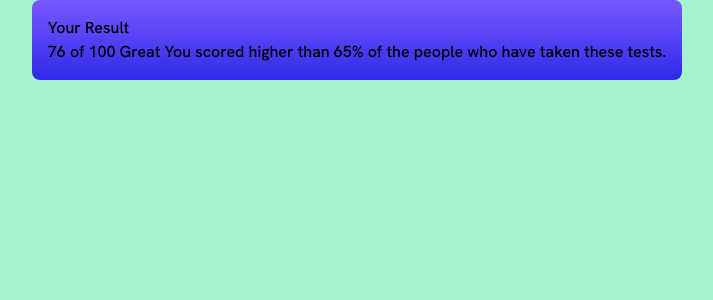
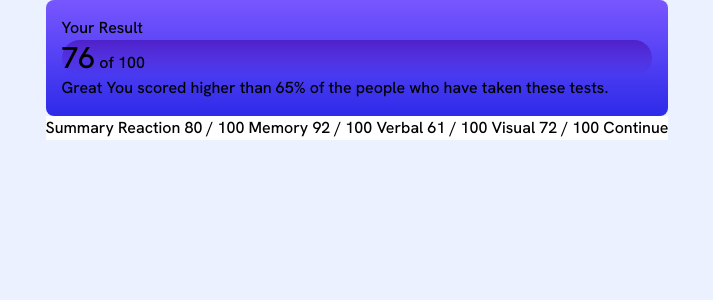
Before and after one commit to lilKriT/FEM-Results-Summary-Component, a React (Vite) app: page / in a window 1280 px wide. Shown: the top 300 px of the page, without its empty margins (283-996 px from the left). Built offline with nearby package versions, Linux system fonts and the light colour scheme.

Commit message:
Styling.

```diff
--- a/src/Summary.tsx
+++ b/src/Summary.tsx
@@ -2,16 +2,22 @@ import React from "react";
 
 const Summary = () => {
   return (
-    <section className="bg-emerald-200 h-screen w-screen flex justify-center ">
+    <section className="bg-paleBlue h-screen w-screen flex justify-center ">
       <div>
         {/* Left Column */}
         <div className="bgGradient rounded-lg p-4">
           <h2>Your Result</h2>
-          76 of 100 Great You scored higher than 65% of the people who have
-          taken these tests.
+          <div className="circleGradient rounded-full">
+            <span className="text-3xl">76</span> of 100
+          </div>
+          Great You scored higher than 65% of the people who have taken these
+          tests.
         </div>
         {/* Right Column */}
-        <div></div>
+        <div className="bg-white">
+          Summary Reaction 80 / 100 Memory 92 / 100 Verbal 61 / 100 Visual 72 /
+          100 Continue
+        </div>
       </div>
     </section>
   );
```
Also changed, not shown: index.html (+0 -17 lines).
